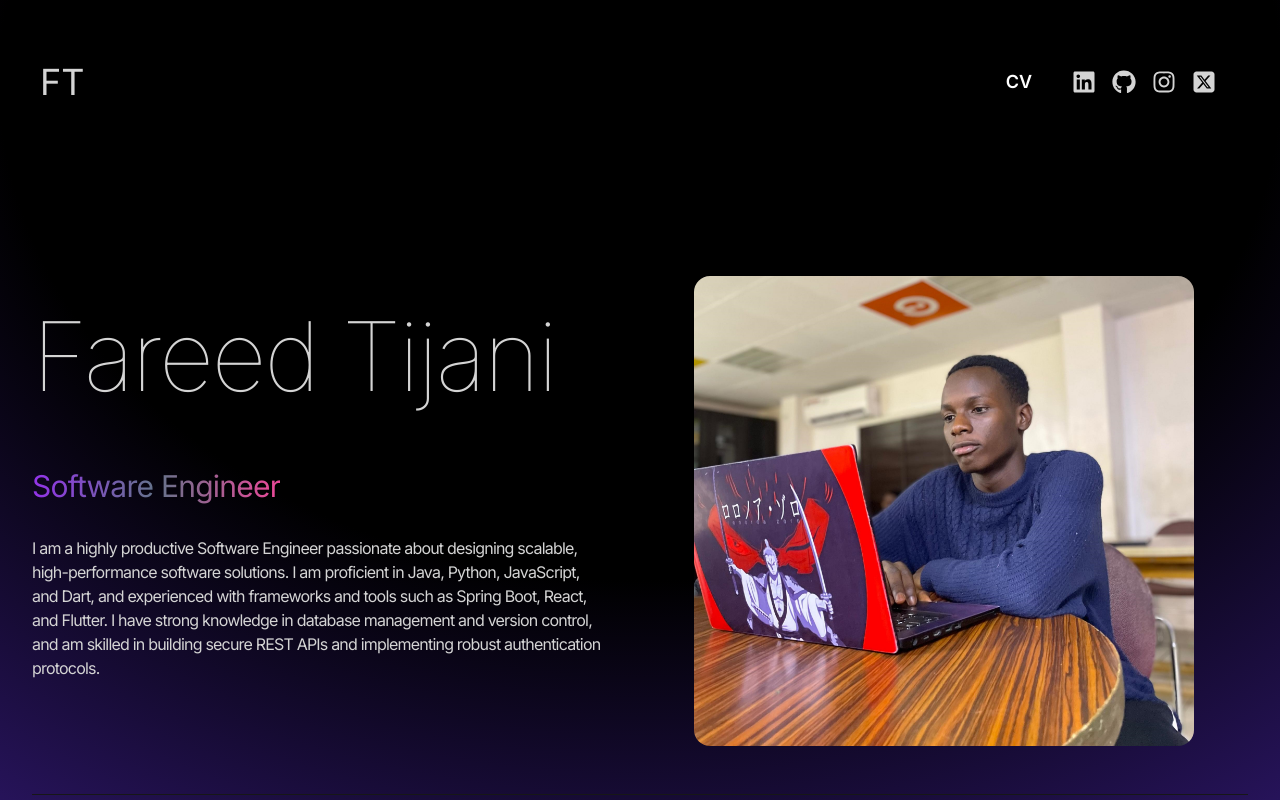
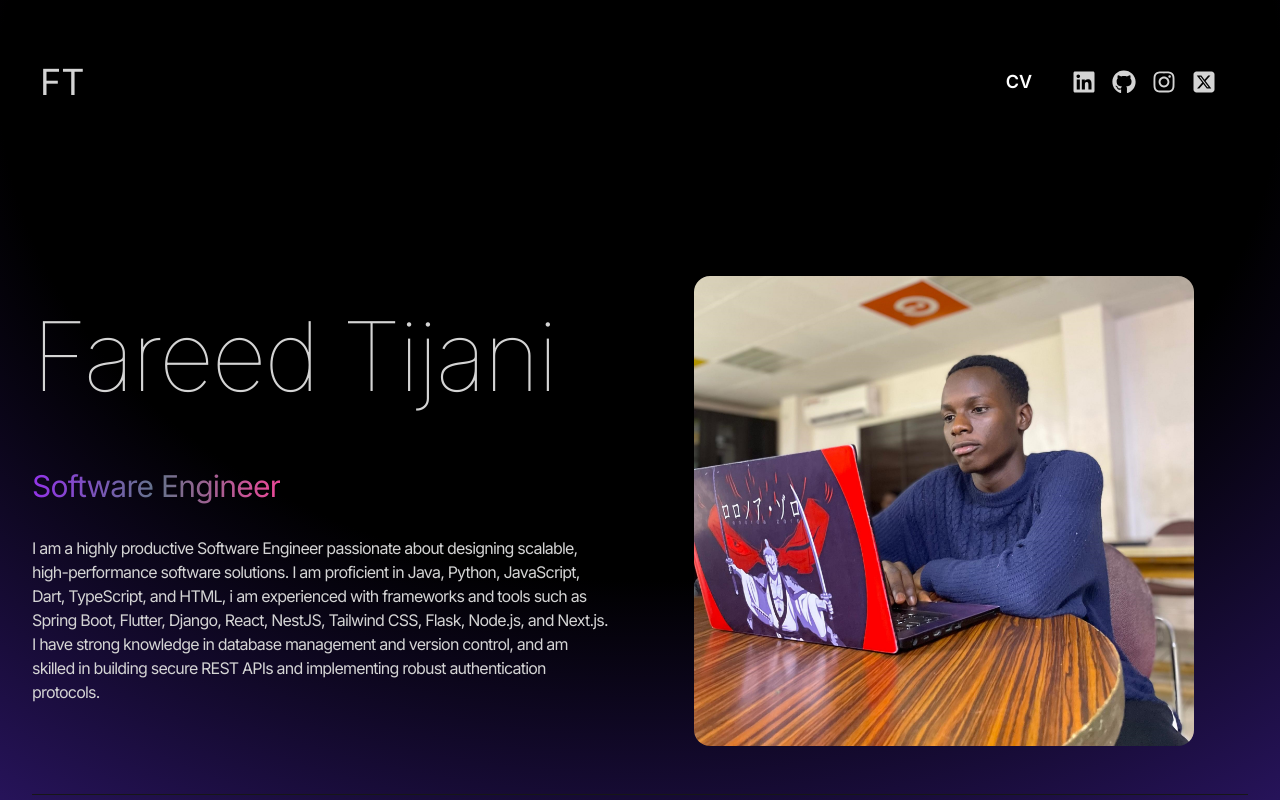
Before and after one commit to Tijanifareed/MyPortfolio, a React (Vite) app: page / in a window 1280 px wide. Shown: the top 800 px of the page. Built offline with nearby package versions, Linux system fonts and the light colour scheme.

Commit message:
updated hero content

```diff
--- a/src/constants/index.js
+++ b/src/constants/index.js
@@ -4,7 +4,7 @@ import project3 from "../assets/projects/project-3.jpg";
 import project4 from "../assets/projects/project-4.png";
 import project5 from "../assets/projects/project-5.png"
 
-export const HERO_CONTENT = `I am a highly productive Software Engineer passionate about designing scalable, high-performance software solutions. I am proficient in Java, Python, JavaScript, and Dart, and experienced with frameworks and tools such as Spring Boot, React, and Flutter. I have strong knowledge in database management and version control, and am skilled in building secure REST APIs and implementing robust authentication protocols.`;
+export const HERO_CONTENT = `I am a highly productive Software Engineer passionate about designing scalable, high-performance software solutions. I am proficient in Java, Python, JavaScript, Dart, TypeScript, and HTML, i am experienced with frameworks and tools such as  Spring Boot, Flutter, Django, React, NestJS, Tailwind CSS, Flask, Node.js, and Next.js. I have strong knowledge in database management and version control, and am skilled in building secure REST APIs and implementing robust authentication protocols.`;
 
 export const ABOUT_TEXT = `I am a dedicated software engineer who thrives on problem-solving and leverages a diverse range of technologies as tools to overcome challenges. I believe that the right approach can transform complex issues into opportunities for innovation and efficiency. My proactive mindset and continuous learning enable me to adapt quickly in dynamic environments, always striving to deliver high-quality, impactful solutions.`;
 
```
